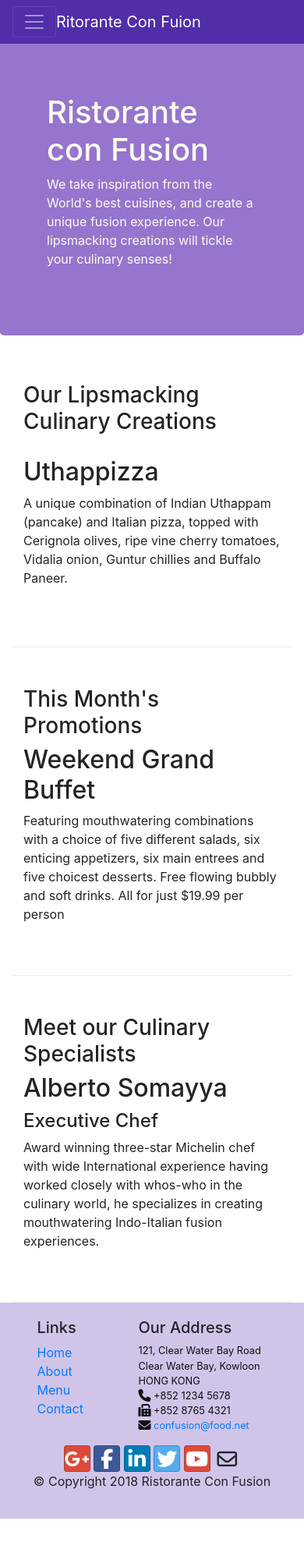
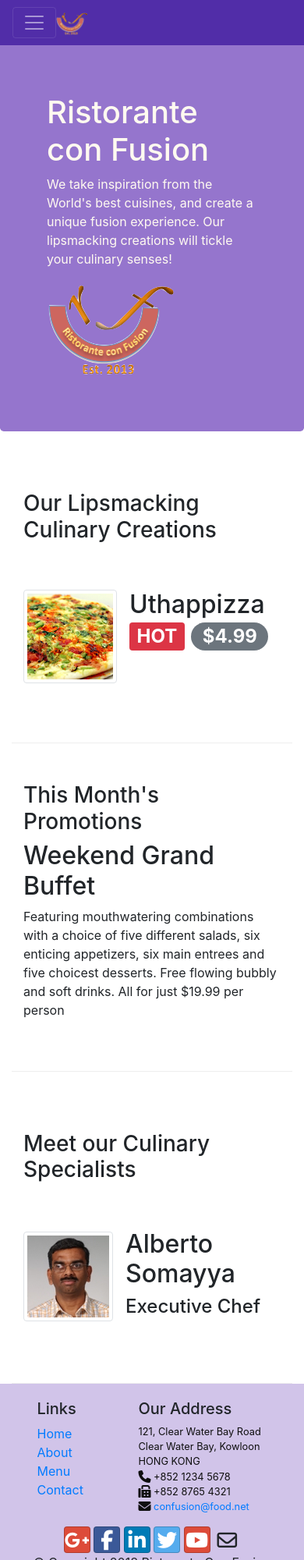
Before and after one commit to MichaelSsSs88/WebFullStackJavaScript, a website: page WebCoursera/conFusion/index.html in a window 390 px wide. Shown: the top 2000 px of the page at 78% size. Before the commit the page ends 1947 px from the top, so only its background shows below. Drawn offline with nearby package versions, Linux system fonts and the light colour scheme.

Commit message:
alert users

```diff
--- a/WebCoursera/conFusion/index.html
+++ b/WebCoursera/conFusion/index.html
@@ -24,13 +24,17 @@
             <button class="navbar-toggler" type="button" data-toggle="collapse" data-target="#NavBar">
                 <span class="navbar-toggler-icon"></span>
             </button>
-            <a class="navbar-brand mr-auto" href="#">Ritorante Con Fuion</a>
+            <a class="navbar-brand mr-auto" href="#"><img src="img/logo.png" height="30" width="41"></a>
             <div class="collapse navbar-collapse" id="NavBar">
                 <ul class="navbar-nav mr-auto">
-                    <li class="nav-item active"><a class="nav-link" href="index.html"><span class="fa fa-home fa-lg"></span> Home</a></li>
-                    <li class="nav-item "><a class="nav-link" href="aboutus.html"><span class="fa fa-info fa-lg"></span> About</a></li>
-                    <li class="nav-item "><a class="nav-link" href=""><span class="fa fa-list fa-lg"></span> Menu</a></li>
-                    <li class="nav-item "><a class="nav-link" href="contactus.html"><span class="fa fa-address-card fa-lg"></span> Contact</a></li>
+                    <li class="nav-item active"><a class="nav-link" href="index.html"><span
+                                class="fa fa-home fa-lg"></span> Home</a></li>
+                    <li class="nav-item "><a class="nav-link" href="aboutus.html"><span class="fa fa-info fa-lg"></span>
+                            About</a></li>
+                    <li class="nav-item "><a class="nav-link" href=""><span class="fa fa-list fa-lg"></span> Menu</a>
+                    </li>
+                    <li class="nav-item "><a class="nav-link" href="contactus.html"><span
+                                class="fa fa-address-card fa-lg"></span> Contact</a></li>
                 </ul>
             </div>
 
@@ -45,7 +49,8 @@
                     <h1>Ristorante con Fusion</h1>
                     <p>We take inspiration from the World's best cuisines, and create a unique fusion experience. Our lipsmacking creations will tickle your culinary senses!</p>
                 </div>
-                <div class="col-12 col-sm-6">
+                <div class="col-12 col-sm align-self-center">
+                    <img src="img/logo.png" class="img-fluid">
                 </div>
             </div>
         </div>
@@ -57,8 +62,18 @@
                 <h3>Our Lipsmacking Culinary Creations</h3>
             </div>
             <div class="col col-sm order-sm-first col-md">
-                <h2>Uthappizza</h2>
-                <p>A unique combination of Indian Uthappam (pancake) and Italian pizza, topped with Cerignola olives, ripe vine cherry tomatoes, Vidalia onion, Guntur chillies and Buffalo Paneer.</p>
+                <div class="media">
+                    <img class="d-flex mr-3 img-thumbnail align-self-center" src="img/uthappizza.png" alt="uthappizza">
+                    <div class="media-body">
+                        <h2 class="mt-0">
+                            Uthappizza
+                            <span class="badge badge-danger">HOT</span>
+                            <span class="badge badge-pill badge-secondary">$4.99</span>
+                        </h2>
+                        <p class="d-none d-sm-block"> A unique combination of Indian Uthappam (pancake) and Italian pizza, topped with Cerignola olives, ripe vine cherry tomatoes, Vidalia onion, Guntur chillies and Buffalo Paneer.</p>
+
+                    </div>
+                </div>
             </div>
         </div>
 
@@ -78,9 +93,16 @@
                 <h3>Meet our Culinary Specialists</h3>
             </div>
             <div class="col col-sm order-sm-first col-md">
-                <h2>Alberto Somayya</h2>
+                <div class="media">
+                    <img class="d-flex mr-3 img-thumbnail align-self-center" src="img/alberto.png" alt="alberto">
+                    <div class="media-body">
+                        <h2 class="mt-0">Alberto Somayya</h2>
                         <h4>Executive Chef</h4>
-                <p>Award winning three-star Michelin chef with wide International experience having worked closely with whos-who in the culinary world, he specializes in creating mouthwatering Indo-Italian fusion experiences. </p>
+                        <p class="d-none d-sm-block">Award winning three-star Michelin chef with wide International experience having worked closely with whos-who in the culinary world, he specializes in creating mouthwatering Indo-Italian fusion experiences. </p>
+
+
+                    </div>
+                </div>
             </div>
         </div>
     </div>
@@ -110,11 +132,16 @@
                 </div>
                 <div class="col-12 col-sm-4 align-self-center">
                     <div class="text-center">
-                        <a class="btn btn-social-icon btn-google" href="http://google.com/+"><i class="fa fa-google-plus fa-lg"></i></a>
-                        <a class="btn btn-social-icon btn-facebook" href="http://www.facebook.com/profile.php?id="><i class="fa fa-facebook fa-lg"></i></a>
-                        <a class="btn btn-social-icon btn-linkedin" href="http://www.linkedin.com/in/"><i class="fa fa-linkedin fa-lg"></i></a>
-                        <a class="btn btn-social-icon btn-twitter" href="http://twitter.com/"><i class="fa fa-twitter fa-lg"></i></a>
-                        <a class="btn btn-social-icon btn-google" href="http://youtube.com/"><i class="fa fa-youtube fa-lg"></i></a>
+                        <a class="btn btn-social-icon btn-google" href="http://google.com/+"><i
+                                class="fa fa-google-plus fa-lg"></i></a>
+                        <a class="btn btn-social-icon btn-facebook" href="http://www.facebook.com/profile.php?id="><i
+                                class="fa fa-facebook fa-lg"></i></a>
+                        <a class="btn btn-social-icon btn-linkedin" href="http://www.linkedin.com/in/"><i
+                                class="fa fa-linkedin fa-lg"></i></a>
+                        <a class="btn btn-social-icon btn-twitter" href="http://twitter.com/"><i
+                                class="fa fa-twitter fa-lg"></i></a>
+                        <a class="btn btn-social-icon btn-google" href="http://youtube.com/"><i
+                                class="fa fa-youtube fa-lg"></i></a>
                         <a class="btn btn-social-icon" href="mailto:"><i class="fa fa-envelope-o fa-lg"></i></a>
                     </div>
                 </div>
```
Also changed, not shown: WebCoursera/conFusion/aboutus.html (+3 -2 lines), WebCoursera/conFusion/contactus.html (+3 -2 lines), WebCoursera/conFusion/img/alberto.png (added), WebCoursera/conFusion/img/buffet.png (added), WebCoursera/conFusion/img/logo.png (added), WebCoursera/conFusion/img/uthappizza.png (added), 1 other file. Lines whose indentation alone changed are shown as unchanged.
